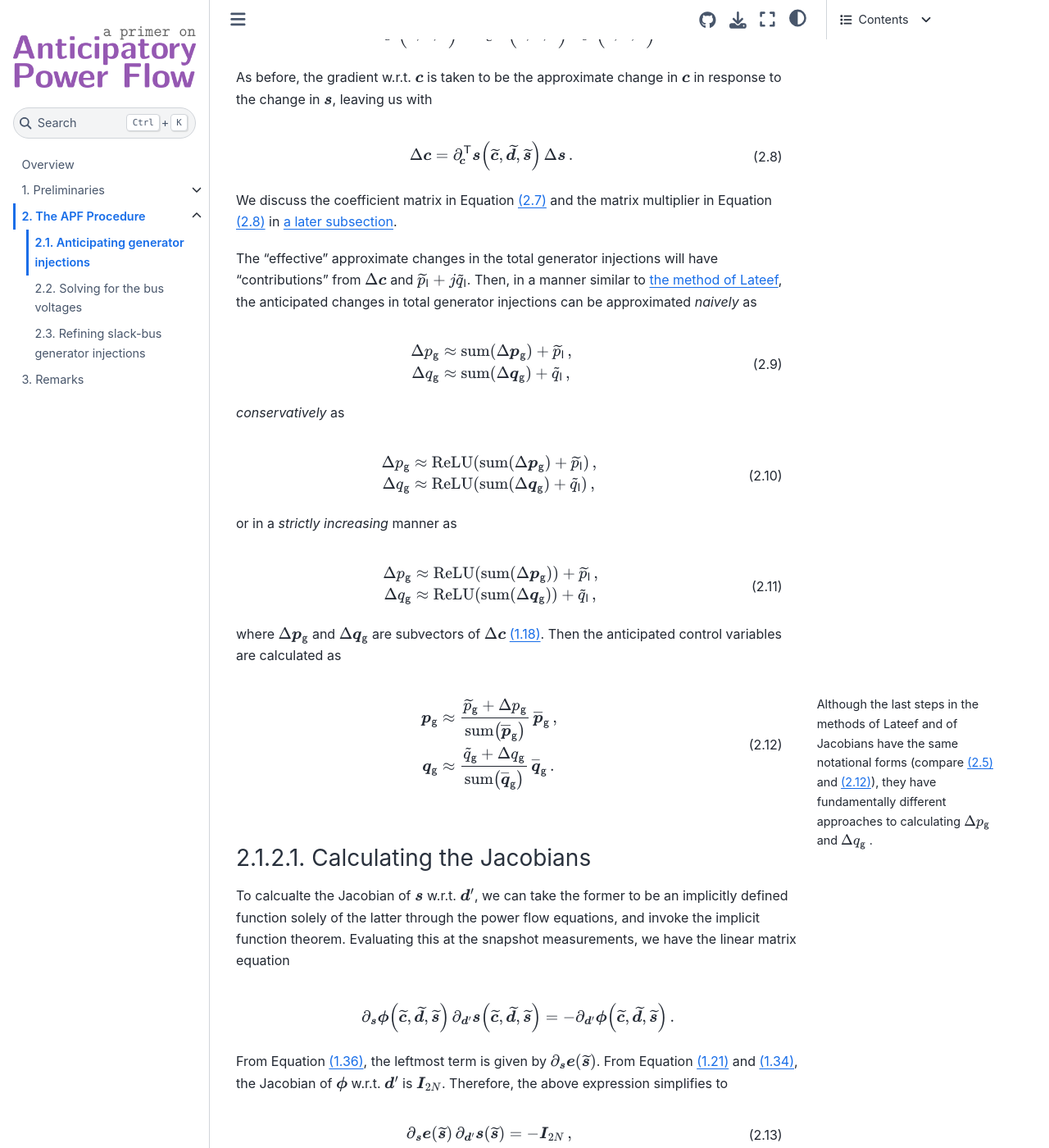
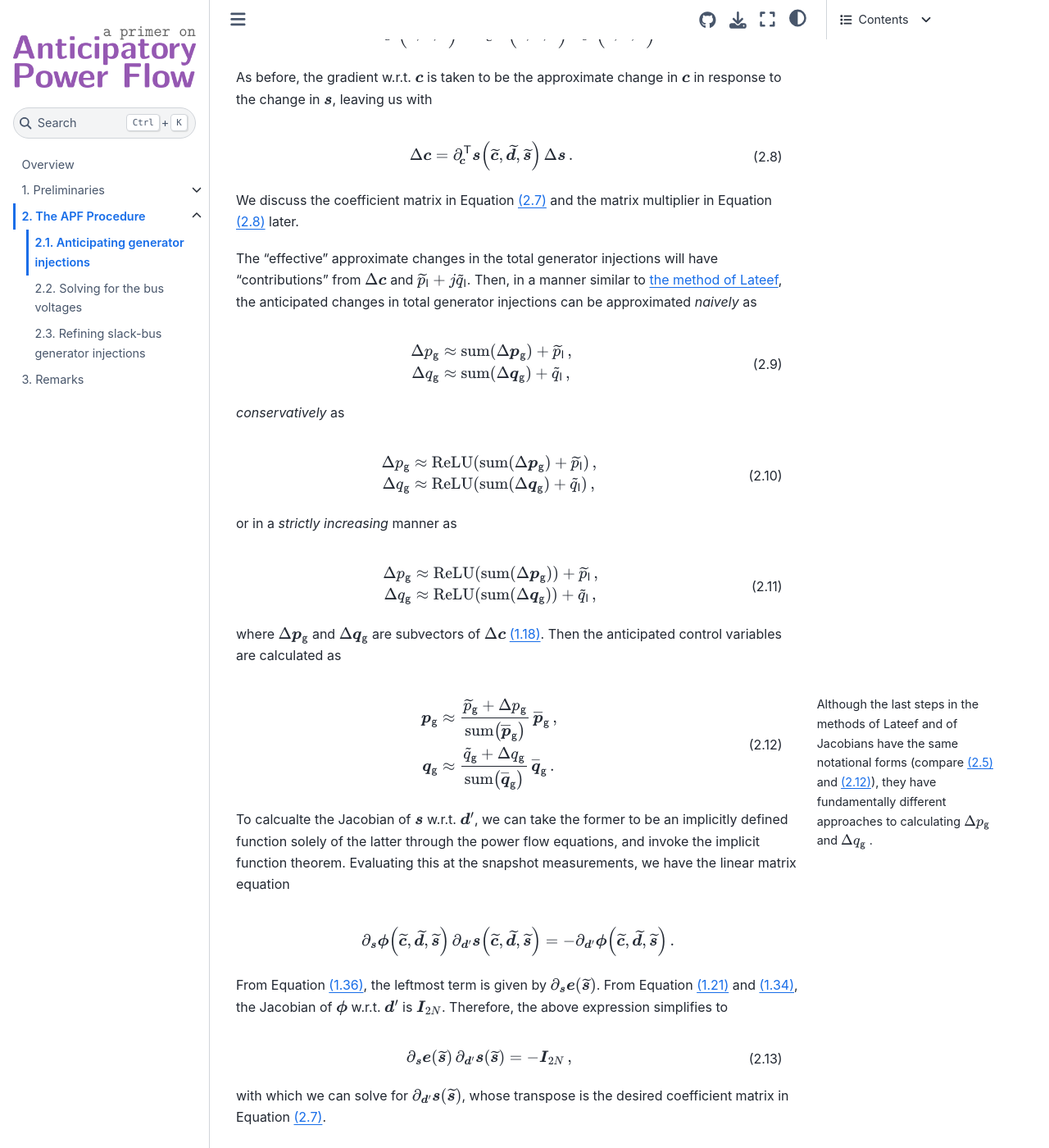
Before and after one commit to christian-cahig/apf-primer, a Jupyter Book: the page built from apf-procedure/anticipate-injs.md, in a window 1280 px wide and 1400 px high, scrolled down 2540 px. Shown: the whole window at 82% size. Built offline with Jupyter Book 1.0.4 settings and Sphinx 7.4.7 and the Sphinx Book theme 1.1.4, drawn with Linux system fonts in a browser that asks for light colours.

Commit message:
Remove subsubsection "Calculating the Jacobians"

````diff
--- a/apf-procedure/anticipate-injs.md
+++ b/apf-procedure/anticipate-injs.md
@@ -275,9 +275,7 @@ leaving us with
 \, .
 ```
 
-We discuss the coefficient matrix in Equation {eq}`moj-change-s`
-and the matrix multiplier in Equation {eq}`moj-change-c`
-in {ref}`a later subsection <apf-prc:antic-injs:moj:cal-jac>`.
+We discuss the coefficient matrix in Equation {eq}`moj-change-s` and the matrix multiplier in Equation {eq}`moj-change-c` later.
 
 The "effective" approximate changes in the total generator injections will have "contributions" from $\Delta \boldsymbol{c}$ and $\widetilde{ p }_{ \mathsf{l} } + j \widetilde{ q }_{ \mathsf{l} }$.
 Then, in a manner similar to {ref}`the method of Lateef<apf-prc:antic-injs:mol>`,
@@ -385,9 +383,6 @@ they have fundamentally different approaches to calculating $\Delta p_{ \mathsf{
 \end{aligned}
 ```
 
-(apf-prc:antic-injs:moj:cal-jac)=
-### Calculating the Jacobians
-
 To calcualte the Jacobian of $\boldsymbol{s}$ w.r.t. $\boldsymbol{d}^{ \prime }$,
 we can take the former to be an implicitly defined function solely of the latter
 through the power flow equations, and invoke the implicit function theorem.
````
